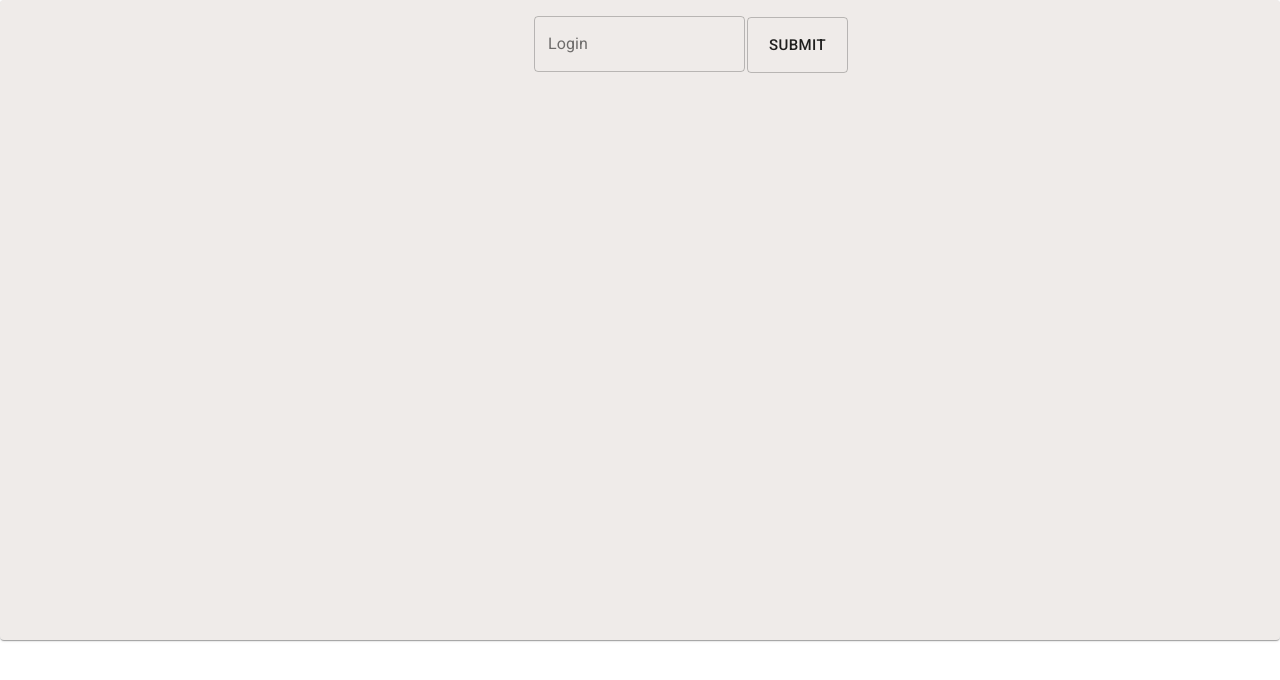
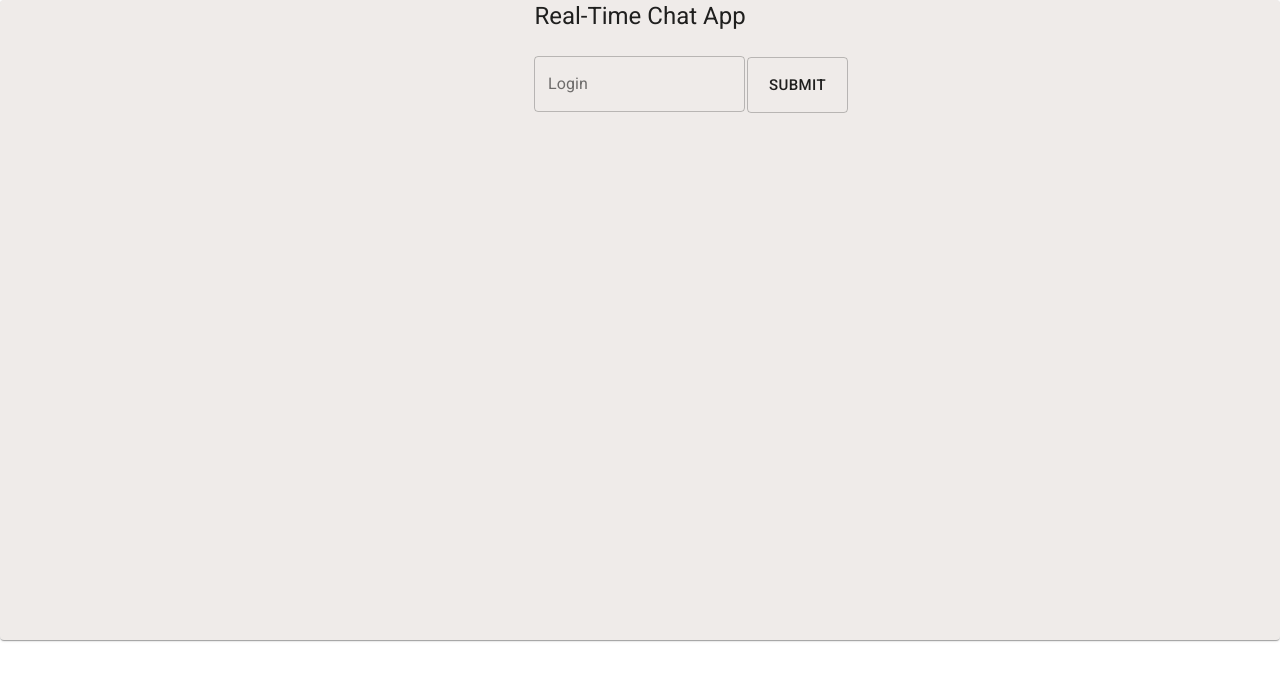
Before and after one commit to siphesande/react-socket.io-chat-app, a React (Create React App) app: page / in a window 1280 px wide. Shown: the top 680 px of the page. Built offline with nearby package versions, Linux system fonts and the light colour scheme; no server answers.

Commit message:
added app title on home.js

```diff
--- a/src/views/home.js
+++ b/src/views/home.js
@@ -1,5 +1,6 @@
 import React, { Component } from 'react'
 import TextField from '@material-ui/core/TextField';
+import Typography from '@material-ui/core/Typography';
 import Button from '@material-ui/core/Button';
 import Paper from '@material-ui/core/Paper'
 import Grid from '@material-ui/core/Grid';
@@ -37,6 +38,13 @@ export default class extends Component {
             <div>
                 <Grid item xs={12}>
                     <Paper style={{textAlign: 'center', height:'640px', background:'#efebe9'}}>
+                        <Typography
+                            variant="h5"
+                            gutterBottom
+                            style={{ textAlign:'center'}}
+                            >
+                           Real-Time Chat App
+                        </Typography>
 
                         <TextField
                             style={{left:50}}
```
Lines whose indentation alone changed are shown as unchanged.
